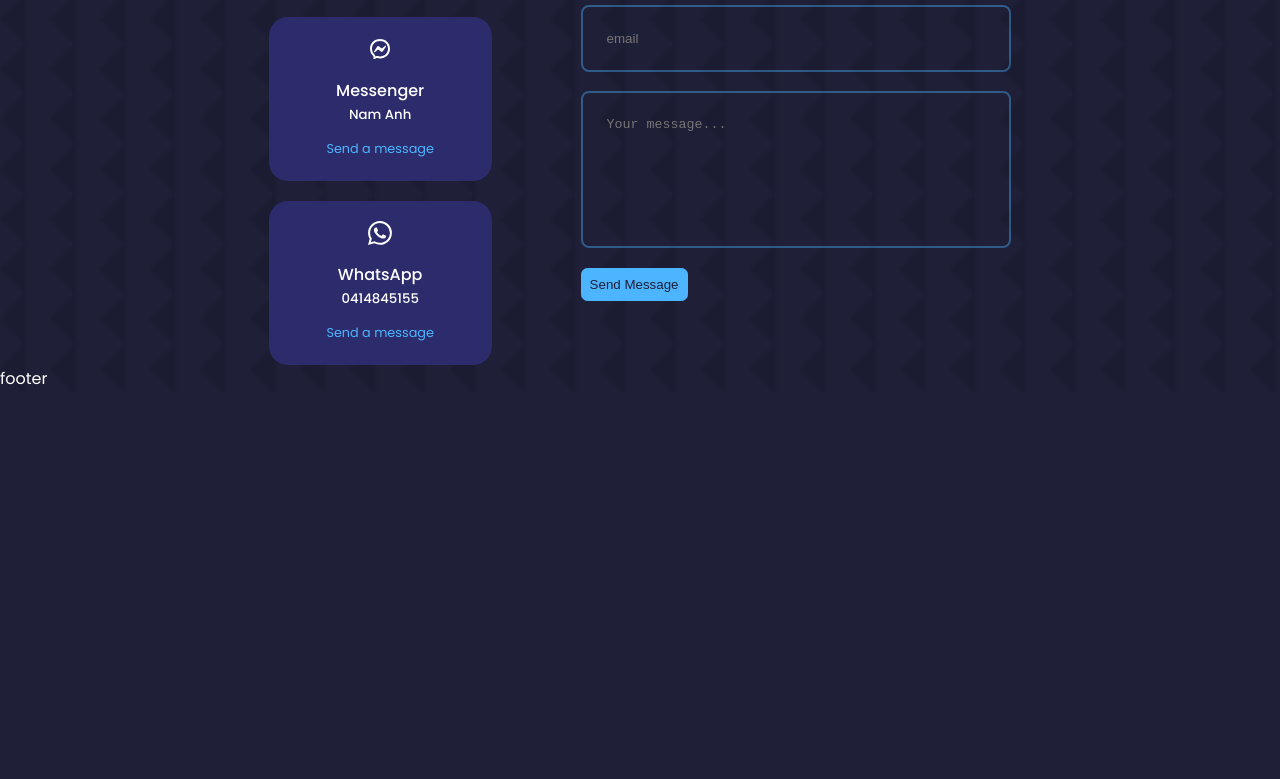
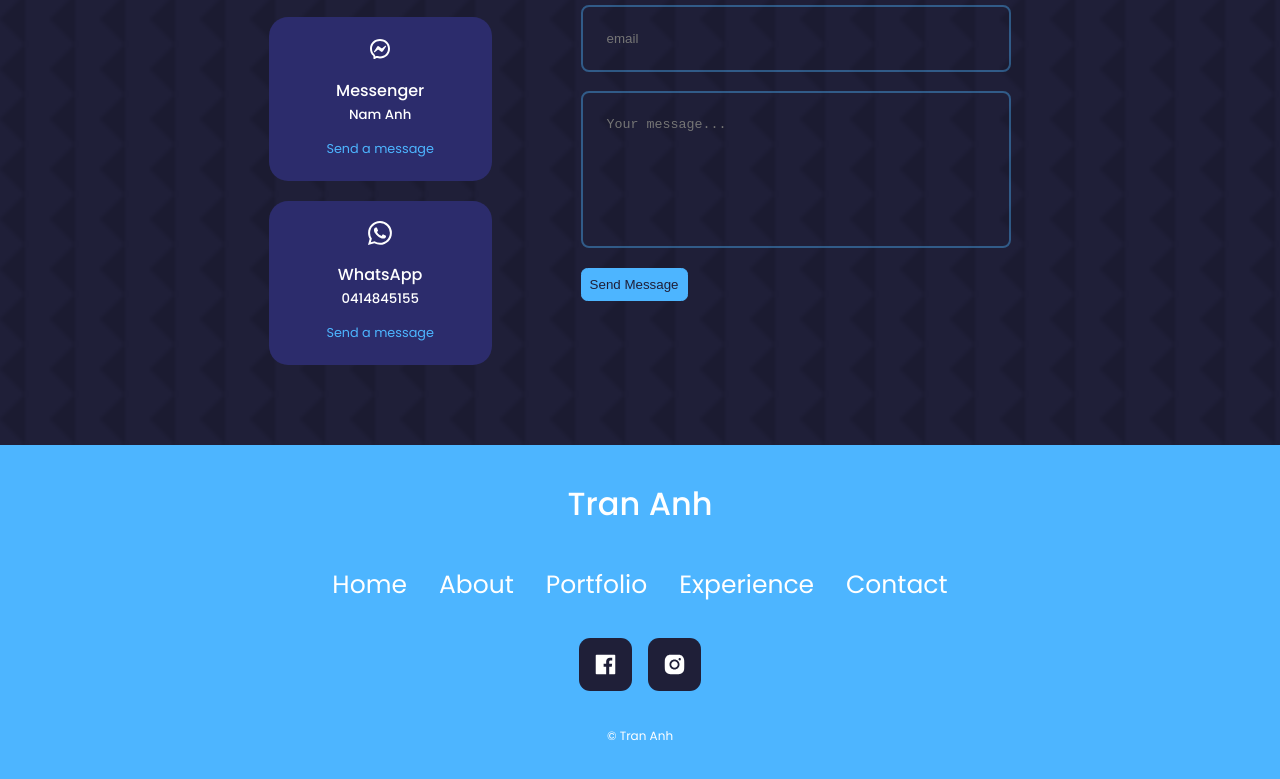
Before and after one commit to TranAnh022/portfolio, a React (Create React App) app: page / in a window 1280 px wide. Shown: the part 3056-3835 px from the top of the page. Before the commit the page ends 3448 px from the top, so only its background shows below. Built offline with nearby package versions, Linux system fonts and the light colour scheme.

Commit message:
add footer component

```diff
--- a/src/components/footer/footer.css
+++ b/src/components/footer/footer.css
@@ -0,0 +1,64 @@
+footer {
+  background: var(--color-primary);
+  padding: 2rem 0;
+  text-align: center;
+  font-size: 0.9rem;
+  margin-top: 5rem;
+}
+
+footer a {
+  color: var(--color-bg);
+}
+
+.footer__logo {
+  font-size: 2rem;
+  font-weight: 500;
+  margin-bottom: 2rem;
+  display: inline-block;
+}
+
+.permalinks {
+  display: flex;
+  flex-wrap: wrap;
+  justify-content: center;
+  gap: 2rem;
+  margin: 0 auto 2rem;
+}
+
+.footer__socials {
+  display: flex;
+  justify-content: center;
+  gap: 1rem;
+  margin-bottom: 2rem;
+}
+
+.footer__socials a {
+  background: var(--color--bg);
+  color: var(--color-white);
+  padding: 0.8rem;
+  border-radius: 0.7rem;
+  display: flex;
+  border: 1px solid transparent;
+}
+
+.footer__socials a:hover {
+  background: transparent;
+  color: var(--color-bg);
+  border-color: var(--color-bg);
+}
+
+.footer__copyright {
+  margin-bottom: 4rem;
+  color: var(--color-bg);
+}
+
+/*================ MEDIA QUERIES(SMALL DEVICES)=======*/
+@media screen and (max-width: 600px) {
+  .permalinks {
+    flex-direction: column;
+    gap: 1.5rem;
+  }
+  .footer__socials {
+    margin-bottom: 2.6rem;
+  }
+}
--- a/src/components/footer/footer.jsx
+++ b/src/components/footer/footer.jsx
@@ -1,9 +1,29 @@
 import React from 'react'
 import './footer.css'
-const footer = () => {
+import {AiFillInstagram,AiFillFacebook} from'react-icons/ai'
+const Footer = () => {
   return (
-    <div>footer</div>
+    <footer>
+      <a href="#header" className='footer__logo'>Tran Anh</a>
+
+      <ul className='permalinks'>
+        <li><a href="#header">Home</a></li>
+        <li><a href="#about">About</a></li>
+        <li><a href="#portfolio">Portfolio</a></li>
+        <li><a href="#experience">Experience</a></li>
+        <li><a href="#contact">Contact</a></li>
+      </ul>
+
+      <div className="footer__socials">
+        <a href="https://www.facebook.com/namanh.tranvan.9/"><AiFillFacebook/></a>
+        <a href="https://www.instagram.com/namanh022/"><AiFillInstagram/></a>
+      </div>
+
+      <div className="footer__copyright">
+        <small>&copy; Tran Anh</small>
+      </div>
+    </footer>
   )
 }
 
-export default footer
+export default Footer
```
